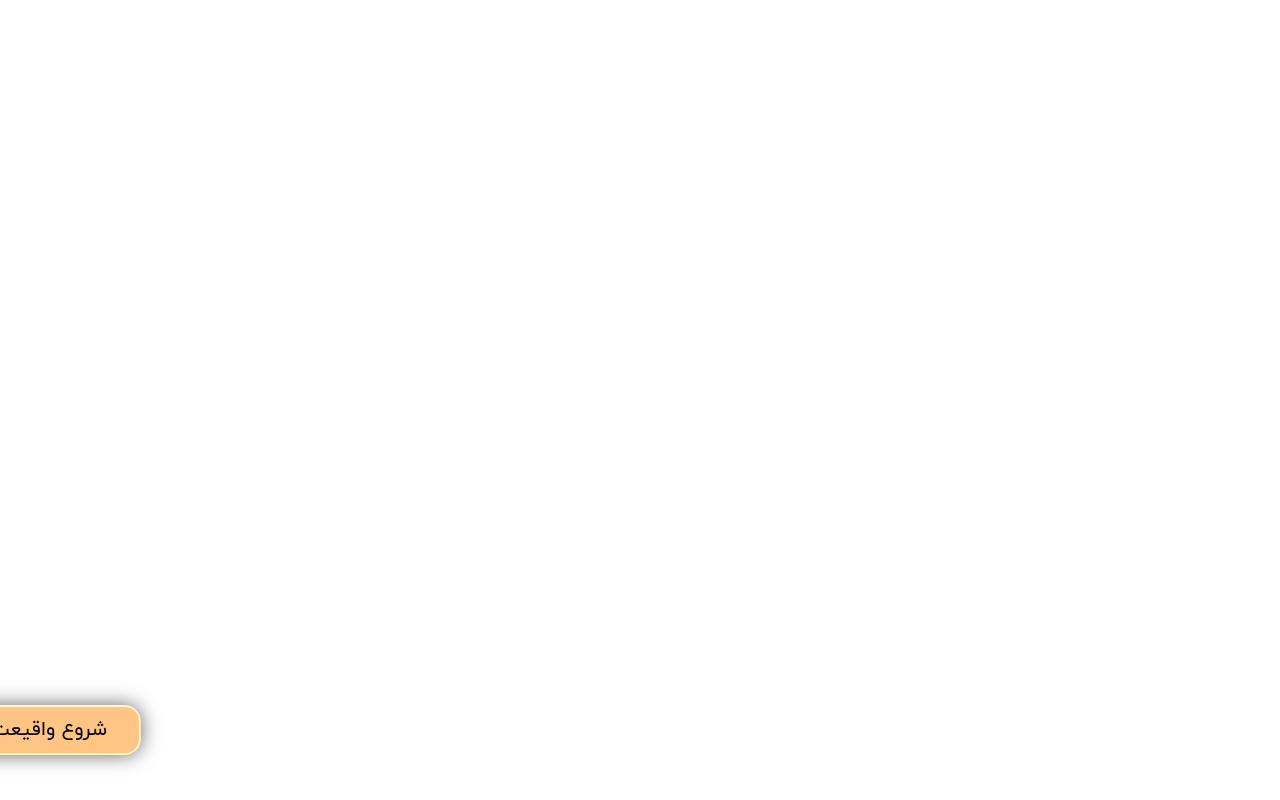
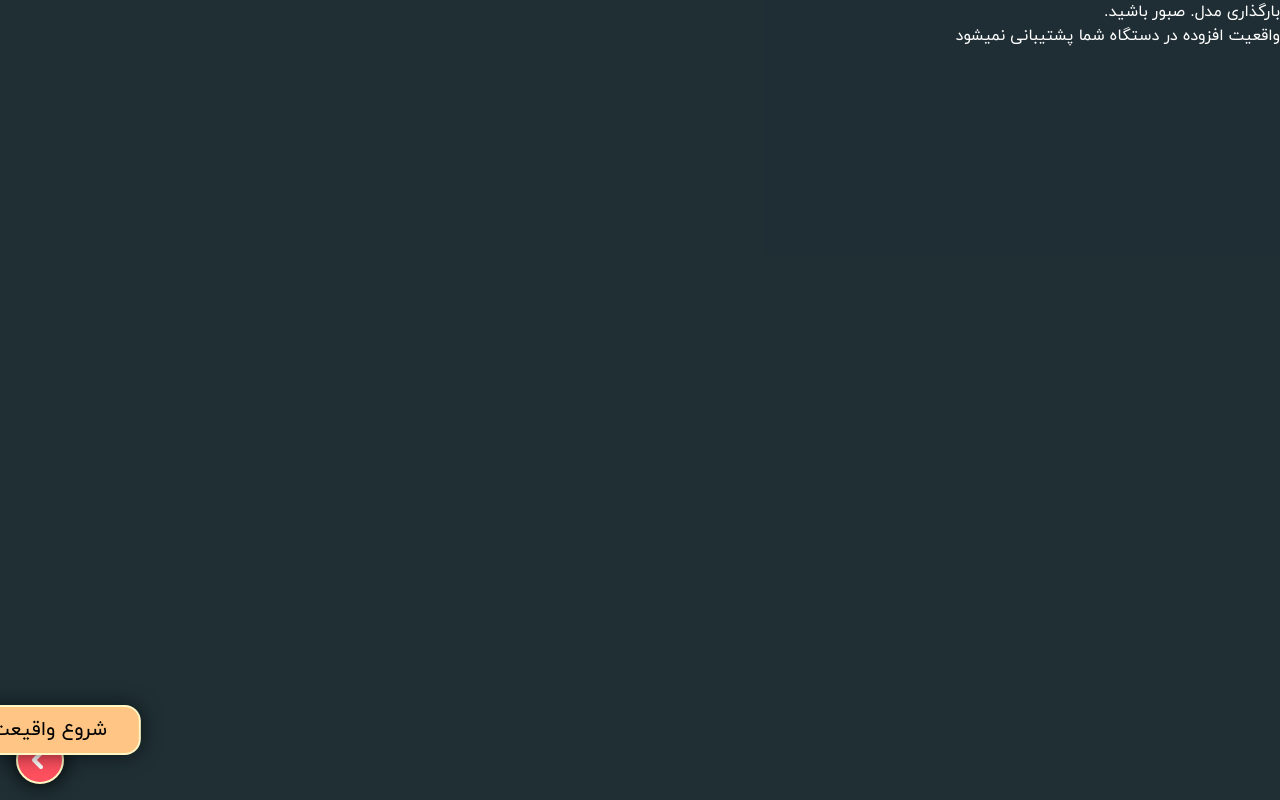
Before and after one commit to sinaAminiNextJs/bazzin, a Next.js app: page /earthThD/earthARcopy in a window 1280 px wide. Built offline with nearby package versions, Linux system fonts and the light colour scheme; a web font is replaced by a local one.

Commit message:
add new style

```diff
--- a/app/earthThD/earthARcopy/page.tsx
+++ b/app/earthThD/earthARcopy/page.tsx
@@ -9,14 +9,11 @@ interface ModelViewerElement extends HTMLElement {
 }
 
 export default function ARPage() {
-  const [showAR, setShowAR] = useState(false);
+  // const [showAR, setShowAR] = useState(false);
   const modelViewerRef = useRef<ModelViewerElement>(null);
 
   return (
     <section className="relative w-full min-h-screen text-white flex flex-col items-center bg-mybg/96 overflow-hidden">
-      <div
-        className={`absolute top-0 left-0 z-50 w-full h-screen mx-auto bg-white shadow transition-all flex flex-col items-center justify-center`}
-      >
       {/* @ts-ignore */}
       <model-viewer
         ref={modelViewerRef}
@@ -27,7 +24,7 @@ export default function ARPage() {
         camera-controls
         auto-rotate
         shadow-intensity="1"
-          ar-scale="fixed" // ثابت نگه داشتن مقیاس
+        // ar-scale="fixed" // ثابت نگه داشتن مقیاس
         ar-placement="floor" // تشخیص سطوح
         interaction-prompt="none" // غیرفعال کردن prompt پیش‌فرض
         style={{ width: "100%", height: "100%", zIndex: "10" }}
@@ -70,7 +67,6 @@ export default function ARPage() {
         </button>
         {/* @ts-ignore */}
       </model-viewer>
-      </div>
       <BackButton pathName="/menu" />
     </section>
   );
```
Lines whose indentation alone changed are shown as unchanged.
